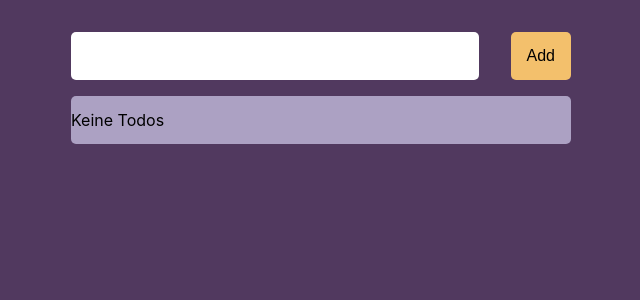
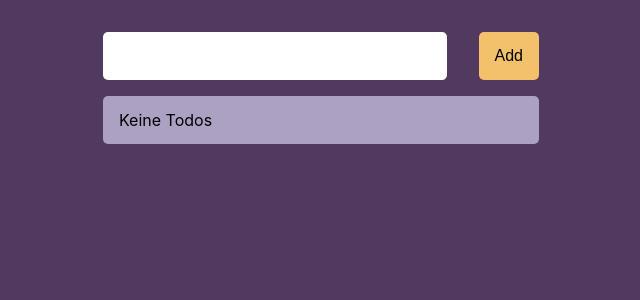
Before and after one commit to Steven0age/todoApp, a React (Create React App) app: page / in a window 1280 px wide. Shown: the top 300 px of the page, without its empty margins (319-959 px from the left). Built offline with nearby package versions, Linux system fonts and the light colour scheme.

Commit message:
minor design optimization - border-box sizing and display flex added to .app

```diff
--- a/src/App.css
+++ b/src/App.css
@@ -4,4 +4,8 @@
   width: 500px;
   margin: 0 auto;
   padding: 2rem;
+  box-sizing: border-box;
+  display: flex;
+  flex-direction: column;
+  gap: 1rem;
 }
--- a/src/components/Todo/Todo.css
+++ b/src/components/Todo/Todo.css
@@ -2,12 +2,11 @@
   display: flex;
   justify-content: space-between;
   align-items: center;
-  margin: 1rem auto;
-  width: 100%;
   height: 3rem;
   gap: 0.5rem;
   background-color: #aca1c3;
   border-radius: 5px;
+  padding: 0 1rem;
 }
 
 .single-todo__checkbox {
```
